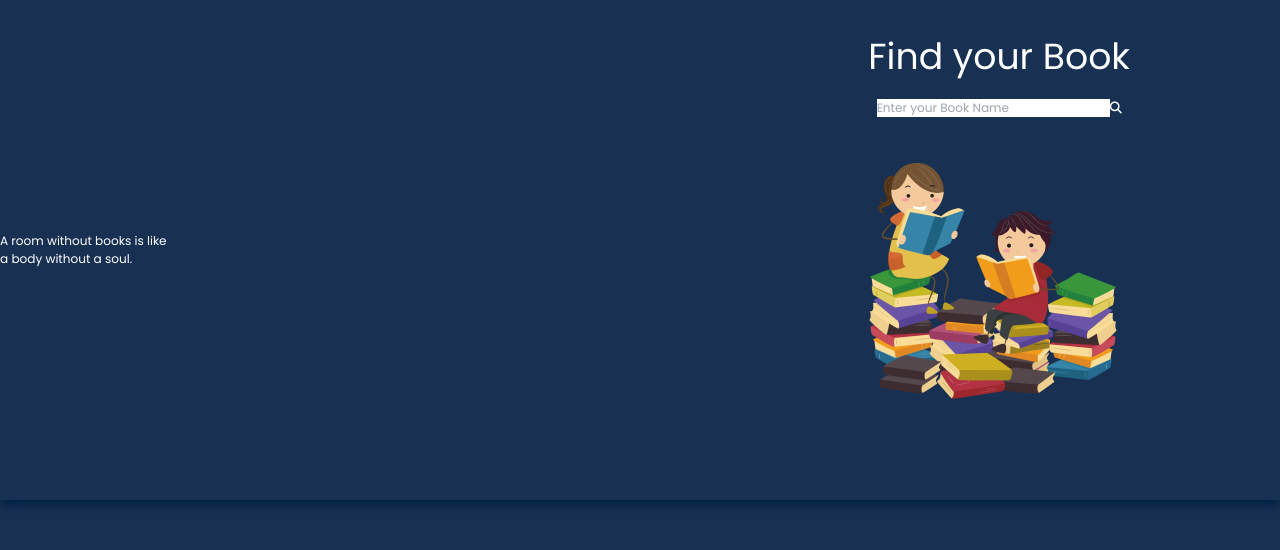
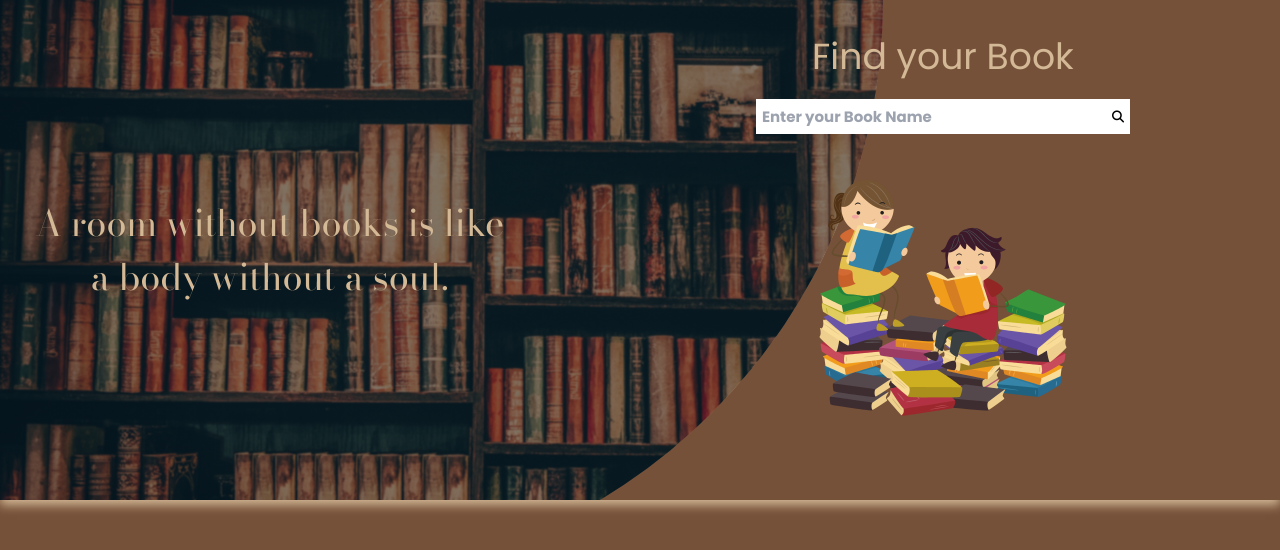
Before and after one commit to Muhammedali542/book-library, a React (Vite) app in the folder book-library/: page / in a window 1280 px wide. Shown: the top 550 px of the page. Built offline with nearby package versions, Linux system fonts and the light colour scheme.

Commit message:
styling headers

```diff
--- a/book-library/src/components/style.css
+++ b/book-library/src/components/style.css
@@ -7,9 +7,9 @@
 }
 
 :root {
-  --primary-color: #183153;
-  --secondary-color: #001e42;
-  --font-color: #fff;
+  --primary-color: #755139ff;
+  --secondary-color: #d4b996ff;
+  --font-color: #ffffff;
 }
 
 body {
@@ -28,6 +28,22 @@ html {
   display: flex;
   align-items: center;
   position: relative;
+  color: var(--secondary-color);
+}
+
+.header::before {
+  content: "";
+  position: absolute;
+  left: 0;
+  top: 0;
+  width: 100%;
+  height: 100%;
+  background-image: linear-gradient(rgba(0, 0, 0, 0.5), rgba(0, 0, 0, 0.5)),
+    url(/src/components/bg1.png);
+  background-size: cover;
+  background-position: center;
+  clip-path: circle(60% at 300px 0);
+  z-index: -1;
 }
 
 .row2 {
@@ -35,15 +51,53 @@ html {
   top: 10px;
   right: 150px;
   text-align: center;
+  justify-content: center;
 }
 
 .row2 h2 {
-    font-size: 3rem;
-    margin-bottom: 15px;
-    margin-top: 20px;
+  font-size: 3rem;
+  margin-bottom: 15px;
+  margin-top: 20px;
 }
 
 .row2 img {
-    margin-top: 30px;
-    width: 250px;
+  margin: 30px auto 0;
+  width: 250px;
+  text-align: center;
 }
+
+.row1 h1 {
+  font-size: 3rem;
+  text-align: center;
+  margin-left: 35px;
+  font-family: "Bodoni Moda", serif;
+}
+
+.search {
+  display: flex;
+  align-items: center;
+  justify-content: center;
+}
+
+.search input {
+  outline: 0;
+  border: 0;
+  width: 350px;
+  height: 35px;
+  padding: 0 0.5rem;
+  font-size: 15px;
+  font-weight: bold;
+}
+
+.search button {
+  outline: none;
+  border: none;
+  padding: 0 0.5rem;
+  background-color: white;
+  height: 35px;
+}
+
+.search button i {
+  color: black;
+  font-weight: bolder;
+}
```
